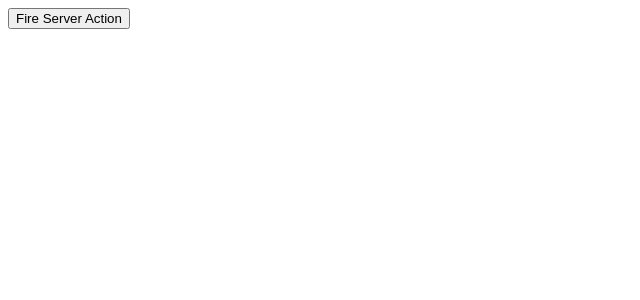
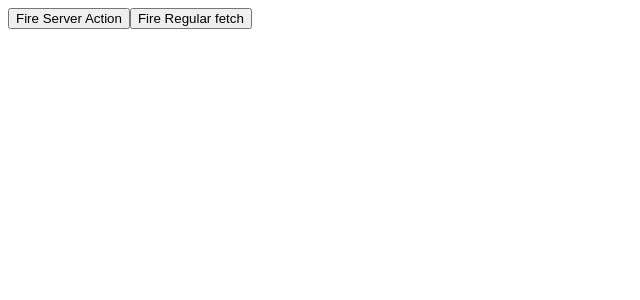
Before and after one commit to khuezy/sst-next-10, a Next.js app in the folder packages/web/: page /sa in a window 1280 px wide. Shown: the top 300 px of the page, without its empty margins (0-640 px from the left). Built offline with nearby package versions, Linux system fonts and the light colour scheme.

Commit message:
add fetch call

```diff
--- /dev/null
+++ b/packages/web/app/api/hello/route.ts
@@ -0,0 +1,6 @@
+import { NextResponse } from "next/server";
+export async function GET() {
+  return NextResponse.json({
+    msg: "hello",
+  });
+}
--- a/packages/web/app/sa/page.tsx
+++ b/packages/web/app/sa/page.tsx
@@ -4,8 +4,18 @@ import { test } from './actions'
 export default function ServerAction() {
   return <div>
     <button onClick={async () => {
+      const start = new Date().getTime()
       const r = await test()
-      alert(JSON.stringify(r))
+      const end = new Date().getTime()
+      console.log(end - start, r)
     }}>Fire Server Action</button>
+
+    <button onClick={async () => {
+      const start = new Date().getTime()
+      const r = await fetch('/api/hello')
+      const d = await r.json()
+      const end = new Date().getTime()
+      console.log(end - start, d)
+    }}>Fire Regular fetch</button>
   </div>
 }
```
